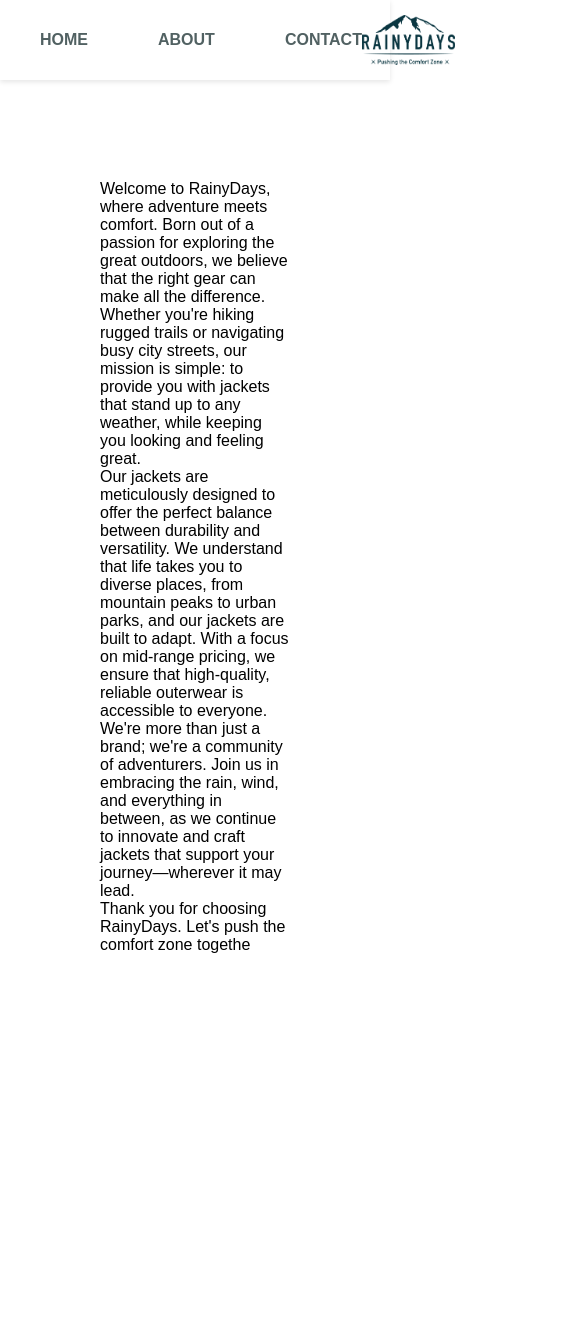
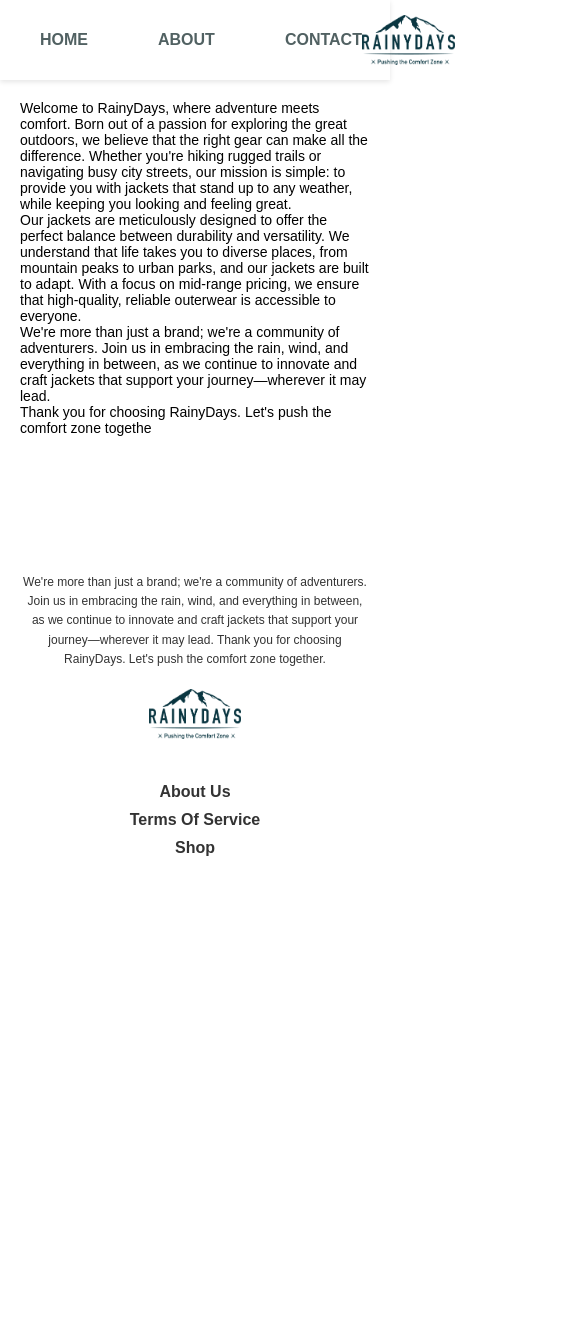
Before and after one commit to helena-cruse/Rainydays-CA, a plain HTML site: page Aboutus.html in a window 390 px wide. Shown: the top 1322 px of the page, 585 px wide, since content can reach past the window. After the commit the page ends 877 px from the top, so only its background shows below. Drawn offline with Linux system fonts and the light colour scheme.

Commit message:
updating repo

```diff
--- a/Rainydays html ting/css/aboutus.css
+++ b/Rainydays html ting/css/aboutus.css
@@ -126,4 +126,36 @@ footer {
 
 
 
-  @media (max-width: 768px) {}
+  @media (max-width: 768px) {
+
+
+    .About-us img {
+      display: flex;
+      justify-content: center;
+      align-items: center;
+      width: 25px;
+    }
+
+    p {
+      margin: 20px;
+      font-size: 14px;
+    }
+
+    footer {
+      padding: 20px 10px;
+    }
+
+    .footer-logo img  {
+      height: 50px;
+    }
+
+    .footer-text {
+      font-size: 12px;
+      margin: 0 10px;
+    }
+
+    .footer-links {
+      flex-direction: column;
+      gap: 10px;
+    }
+  }
```
